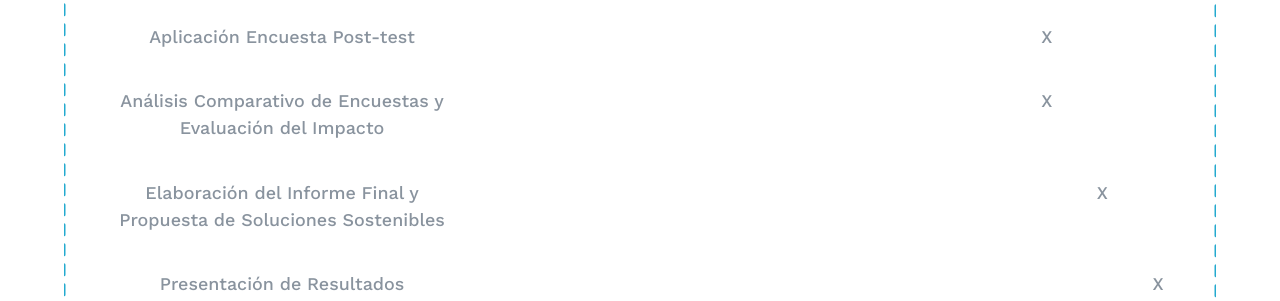
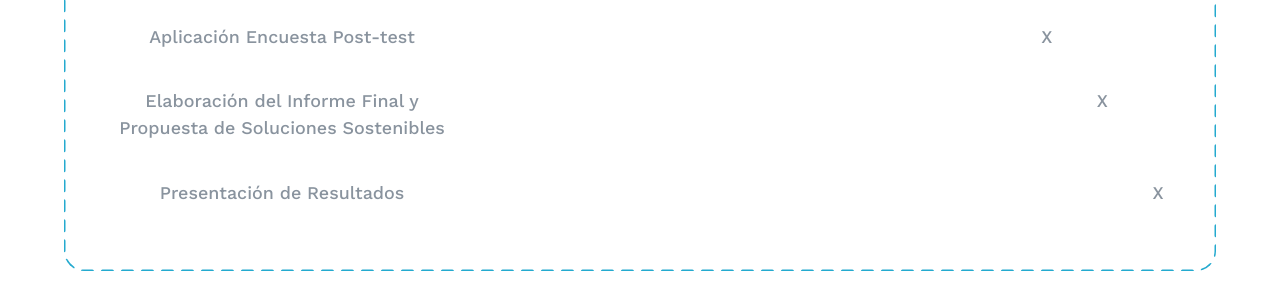
Before and after one commit to LogiqueNoire/medioAmbiente, a React (Create React App) app: page / in a window 1280 px wide. Shown: the part 3046-3347 px from the top of the page. Built offline with nearby package versions, Linux system fonts and the light colour scheme.

Commit message:
logica actividades

```diff
--- a/src/DataTable.jsx
+++ b/src/DataTable.jsx
@@ -19,7 +19,7 @@ const DataTable = ({ title, actividades }) => {
             {actividades.map((el, key) => (
               <tr>
                 <td>{el.nombre}</td>
-                {[...Array(actividades.length)].map((_, index) => (
+                {[...Array(actividades[actividades.length-1].semana)].map((_, index) => (
                   <td>
                     {index+1 === el.semana ? 'X' : ''}
                   </td>
--- a/src/actividades.json
+++ b/src/actividades.json
@@ -44,10 +44,6 @@
     "semana": 12
   },
   {
-    "nombre": "Análisis Comparativo de Encuestas y Evaluación del Impacto",
-    "semana": 12
-  },
-  {
     "nombre": "Elaboración del Informe Final y Propuesta de Soluciones Sostenibles",
     "semana": 13
   },
```
